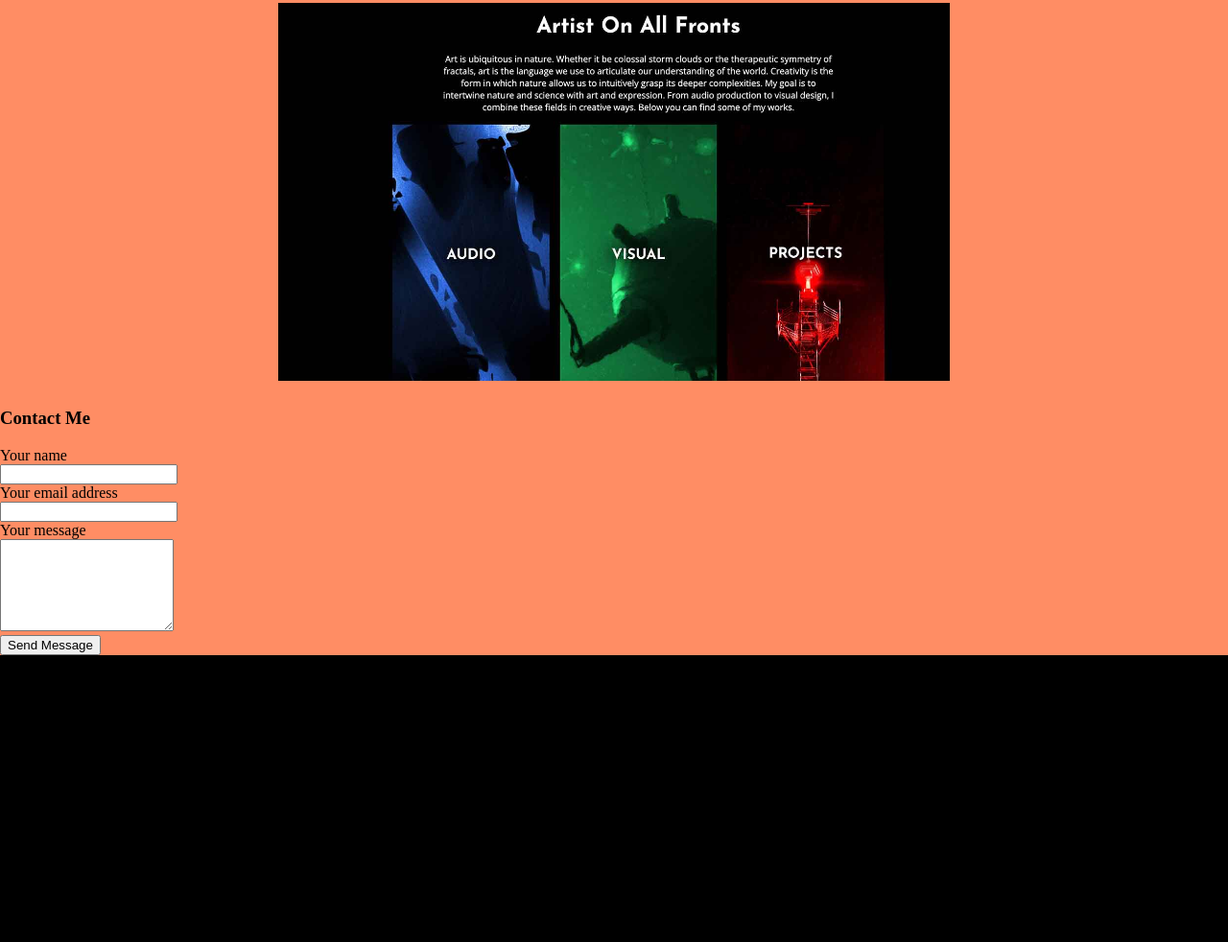
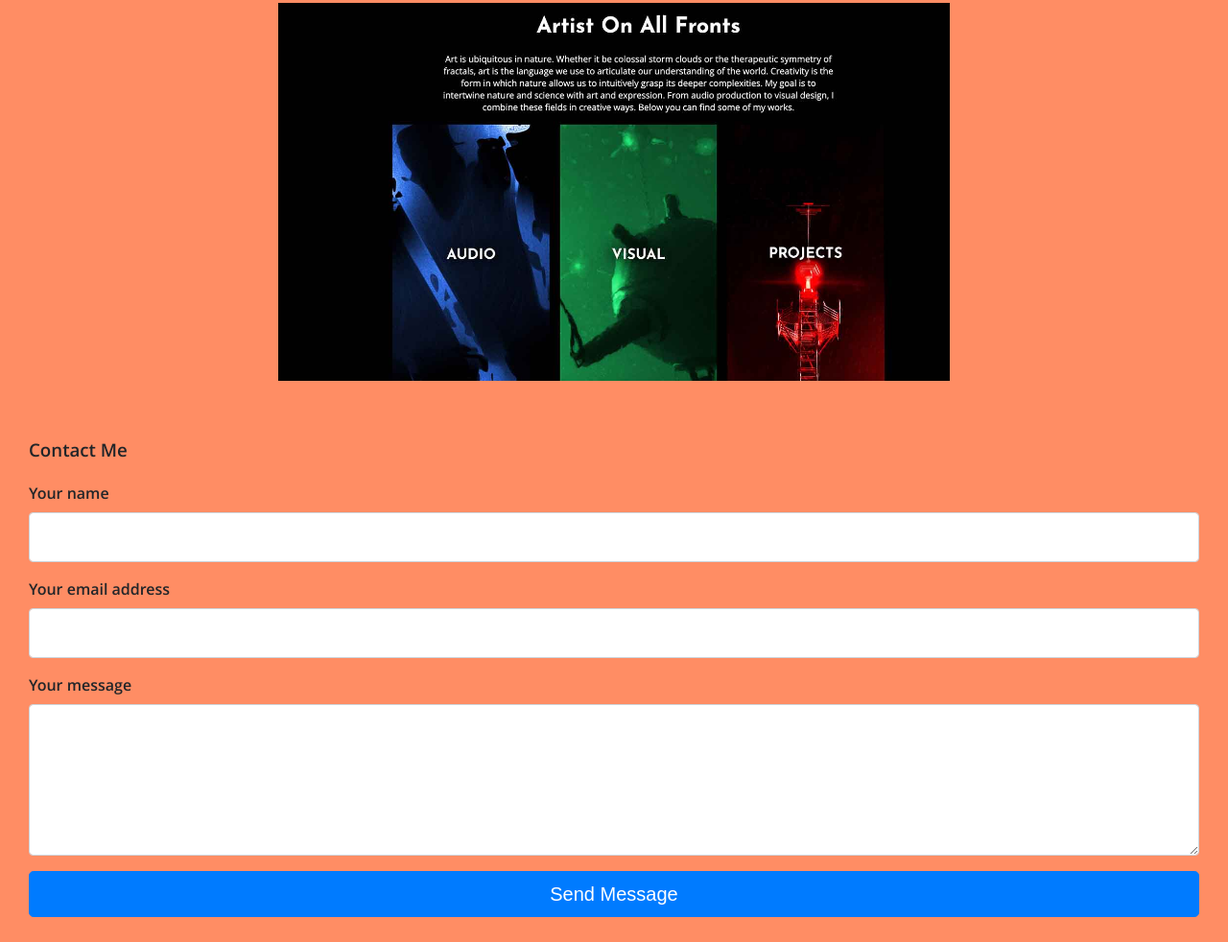
Before and after one commit to justinlegros/justinlegros.github.io, a plain HTML site: page index.html in a window 1280 px wide. Shown: the part 1740-2722 px from the top of the page at 96% size. Before the commit the page ends 2423 px from the top, so only its background shows below. Drawn offline with Linux system fonts and the light colour scheme.

Commit message:
Add files via upload

```diff
--- a/css/style.css
+++ b/css/style.css
@@ -302,19 +302,169 @@ h2 span {
 
 #contact {
   font-family: 'Open Sans';
-
   border-radius: 20px;
   padding: 50px 2px;
   margin: 0;
 
 }
 
-#contact a {
+#fcf-form {
+  display:block;
+}
+
+.fcf-body {
+  margin: 0;
   font-family: 'Open Sans';
-  color: black;
+  font-size: 1rem;
+  font-weight: 400;
+  line-height: 1.5;
+  color: #212529;
+  text-align: left;
+  padding: 30px;
+  padding-bottom: 10px;
+  border-radius: 0.25rem;
+  max-width: 100%;
+}
+
+.fcf-form-group {
+  margin-bottom: 1rem;
+}
+
+.fcf-input-group {
+  position: relative;
+  display: -ms-flexbox;
+  display: flex;
+  -ms-flex-wrap: wrap;
+  flex-wrap: wrap;
+  -ms-flex-align: stretch;
+  align-items: stretch;
+  width: 100%;
+}
+
+.fcf-form-control {
+  display: block;
+  width: 100%;
+  height: calc(1.5em + 0.75rem + 2px);
+  padding: 0.375rem 0.75rem;
+  font-size: 1rem;
+  font-weight: 400;
+  line-height: 1.5;
+  color: #495057;
+  background-color: #fff;
+  background-clip: padding-box;
+  border: 1px solid #ced4da;
+  outline: none;
+  border-radius: 0.25rem;
+  transition: border-color 0.15s ease-in-out, box-shadow 0.15s ease-in-out;
+}
+
+.fcf-form-control:focus {
+  border: 1px solid #313131;
+}
+
+select.fcf-form-control[size], select.fcf-form-control[multiple] {
+  height: auto;
+}
+
+textarea.fcf-form-control {
+  font-family: -apple-system, Arial, sans-serif;
+  height: auto;
+}
+
+label.fcf-label {
+  display: inline-block;
+  margin-bottom: 0.5rem;
+}
+
+.fcf-credit {
+  padding-top: 10px;
+  font-size: 0.9rem;
+  color: #545b62;
+}
+
+.fcf-credit a {
+  color: #545b62;
+  text-decoration: underline;
+}
+
+.fcf-credit a:hover {
+  color: #0056b3;
+  text-decoration: underline;
+}
+
+.fcf-btn {
+  display: inline-block;
+  font-weight: 400;
+  color: #212529;
+  text-align: center;
+  vertical-align: middle;
+  cursor: pointer;
+  -webkit-user-select: none;
+  -moz-user-select: none;
+  -ms-user-select: none;
+  user-select: none;
+  background-color: transparent;
+  border: 1px solid transparent;
+  padding: 0.375rem 0.75rem;
+  font-size: 1rem;
+  line-height: 1.5;
+  border-radius: 0.25rem;
+  transition: color 0.15s ease-in-out, background-color 0.15s ease-in-out, border-color 0.15s ease-in-out, box-shadow 0.15s ease-in-out;
+}
+
+@media (prefers-reduced-motion: reduce) {
+  .fcf-btn {
+      transition: none;
+  }
+}
+
+.fcf-btn:hover {
+  color: #212529;
   text-decoration: none;
-  font-size: 55px;
-  border-color: #000000;
+}
+
+.fcf-btn:focus, .fcf-btn.focus {
+  outline: 0;
+  box-shadow: 0 0 0 0.2rem rgba(0, 123, 255, 0.25);
+}
+
+.fcf-btn-primary {
+  color: #fff;
+  background-color: #007bff;
+  border-color: #007bff;
+}
+
+.fcf-btn-primary:hover {
+  color: #fff;
+  background-color: #0069d9;
+  border-color: #0062cc;
+}
+
+.fcf-btn-primary:focus, .fcf-btn-primary.focus {
+  color: #fff;
+  background-color: #0069d9;
+  border-color: #0062cc;
+  box-shadow: 0 0 0 0.2rem rgba(38, 143, 255, 0.5);
+}
+
+.fcf-btn-lg, .fcf-btn-group-lg>.fcf-btn {
+  padding: 0.5rem 1rem;
+  font-size: 1.25rem;
+  line-height: 1.5;
+  border-radius: 0.3rem;
+}
+
+.fcf-btn-block {
+  display: block;
+  width: 100%;
+}
+
+.fcf-btn-block+.fcf-btn-block {
+  margin-top: 0.5rem;
+}
+
+input[type="submit"].fcf-btn-block, input[type="reset"].fcf-btn-block, input[type="button"].fcf-btn-block {
+  width: 100%;
 }
 
 .footer {
```
